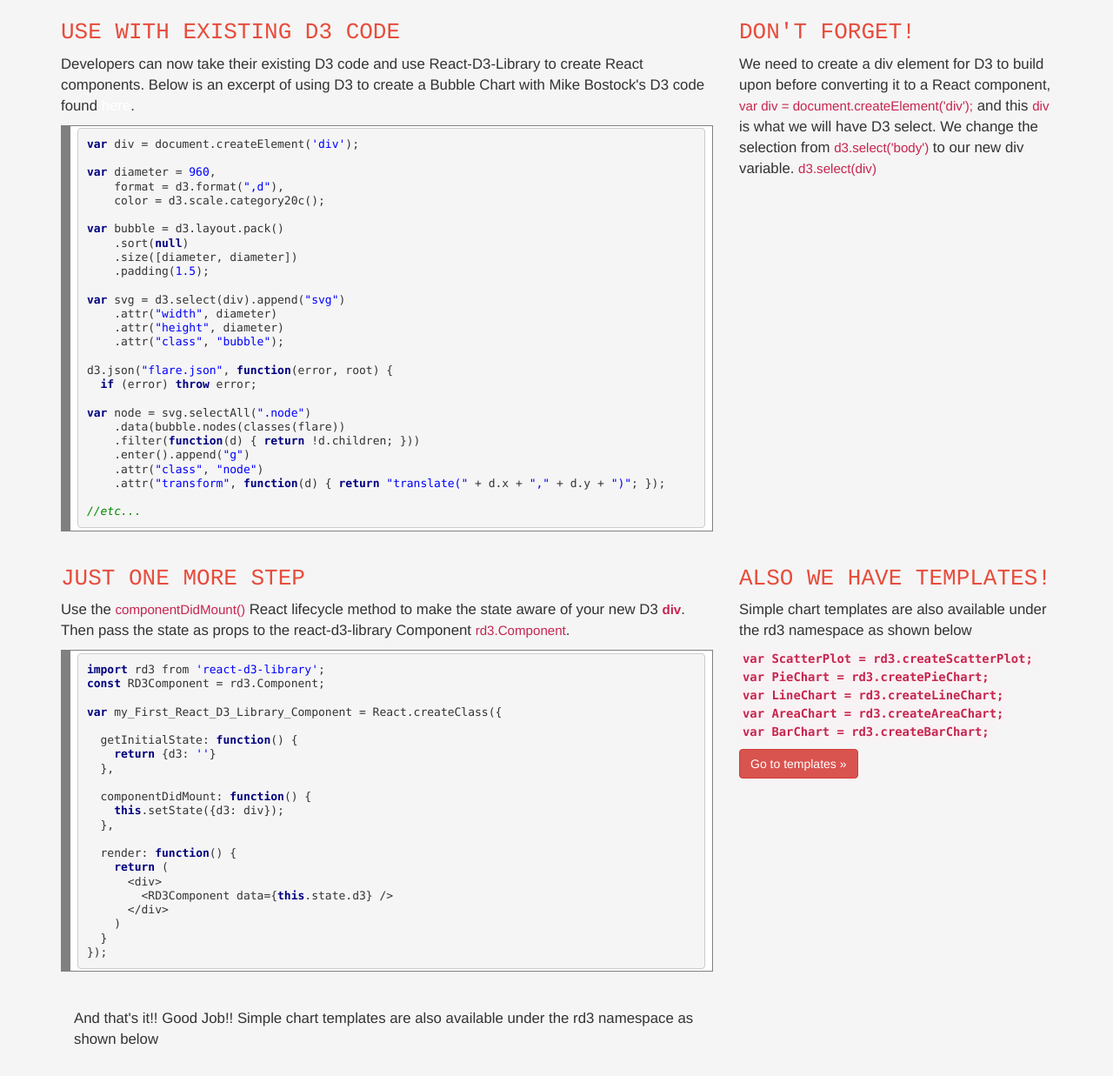
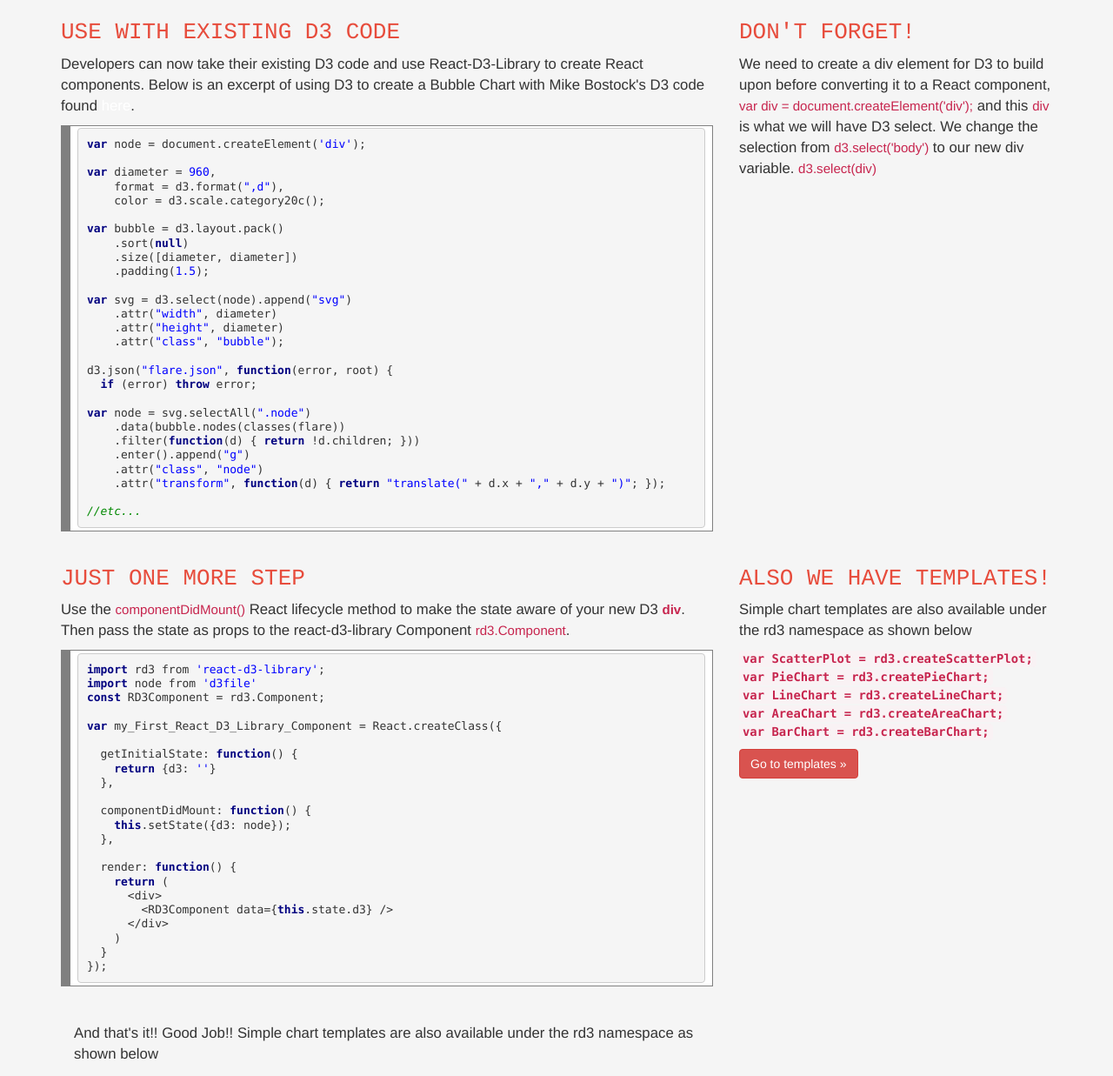
Before and after one commit to react-d3-library/react-d3-library.github.io, a plain HTML site: page index.html in a window 1280 px wide. Shown: the part 1434-2671 px from the top of the page at 87% size. Drawn offline with nearby package versions, Linux system fonts and the light colour scheme; some packages are replaced by stand-ins of ours; a script that the page names is missing.

Commit message:
made changes to code examples

```diff
--- a/index.html
+++ b/index.html
@@ -128,7 +128,7 @@
         <div class="get-started col-md-8">
           <h3>Use With Existing D3 Code</h3>
           <p>Developers can now take their existing D3 code and use React-D3-Library to create React components. Below is an excerpt of using D3 to create a Bubble Chart with Mike Bostock's D3 code found <a href="https://bl.ocks.org/mbostock/4063269">here</a>.</p>
-<!-- HTML generated using hilite.me --><div style="background: #ffffff; overflow:auto;width:auto;border:solid gray;border-width:.1em .1em .1em .8em;padding:.2em .6em;"><pre style="margin: 0; line-height: 125%"><span style="color: #000080; font-weight: bold">var</span> div = document.createElement(<span style="color: #0000FF">&#39;div&#39;</span>);
+<!-- HTML generated using hilite.me --><div style="background: #ffffff; overflow:auto;width:auto;border:solid gray;border-width:.1em .1em .1em .8em;padding:.2em .6em;"><pre style="margin: 0; line-height: 125%"><span style="color: #000080; font-weight: bold">var</span> node = document.createElement(<span style="color: #0000FF">&#39;div&#39;</span>);
 
 <span style="color: #000080; font-weight: bold">var</span> diameter = <span style="color: #0000FF">960</span>,
     format = d3.format(<span style="color: #0000FF">&quot;,d&quot;</span>),
@@ -139,7 +139,7 @@
     .size([diameter, diameter])
     .padding(<span style="color: #0000FF">1.5</span>);
 
-<span style="color: #000080; font-weight: bold">var</span> svg = d3.select(div).append(<span style="color: #0000FF">&quot;svg&quot;</span>)
+<span style="color: #000080; font-weight: bold">var</span> svg = d3.select(node).append(<span style="color: #0000FF">&quot;svg&quot;</span>)
     .attr(<span style="color: #0000FF">&quot;width&quot;</span>, diameter)
     .attr(<span style="color: #0000FF">&quot;height&quot;</span>, diameter)
     .attr(<span style="color: #0000FF">&quot;class&quot;</span>, <span style="color: #0000FF">&quot;bubble&quot;</span>);
@@ -156,6 +156,7 @@
 
 <span style="color: #008800; font-style: italic">//etc...</span>
 </pre></div>
+
         </div>
         <div class="get-started col-md-4">
           <h3>Don't forget!</h3>
@@ -177,8 +178,8 @@
 
               Then pass the state as props to the react-d3-library Component <span class="hilight-code">rd3.Component</span>.
             </p>
-              <!-- HTML generated using hilite.me -->
-              <div style="background: #ffffff; overflow:auto;width:auto;border:solid gray;border-width:.1em .1em .1em .8em;padding:.2em .6em;"><pre style="margin: 0; line-height: 125%"><span style="color: #000080; font-weight: bold">import</span> rd3 from <span style="color: #0000FF">&#39;react-d3-library&#39;</span>;
+<!-- HTML generated using hilite.me --><div style="background: #ffffff; overflow:auto;width:auto;border:solid gray;border-width:.1em .1em .1em .8em;padding:.2em .6em;"><pre style="margin: 0; line-height: 125%"><span style="color: #000080; font-weight: bold">import</span> rd3 from <span style="color: #0000FF">&#39;react-d3-library&#39;</span>;
+<span style="color: #000080; font-weight: bold">import</span> node from <span style="color: #0000FF">&#39;d3file&#39;</span>
 <span style="color: #000080; font-weight: bold">const</span> RD3Component = rd3.Component;
 
 <span style="color: #000080; font-weight: bold">var</span> my_First_React_D3_Library_Component = React.createClass({
@@ -188,7 +189,7 @@
   },
 
   componentDidMount: <span style="color: #000080; font-weight: bold">function</span>() {
-    <span style="color: #000080; font-weight: bold">this</span>.setState({d3: div});
+    <span style="color: #000080; font-weight: bold">this</span>.setState({d3: node});
   },
 
   render: <span style="color: #000080; font-weight: bold">function</span>() {
```
